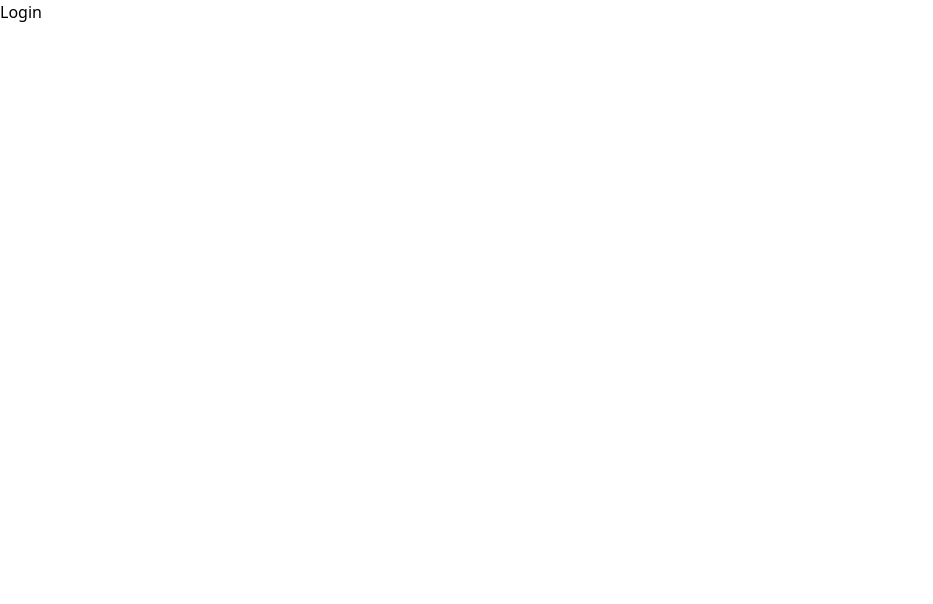
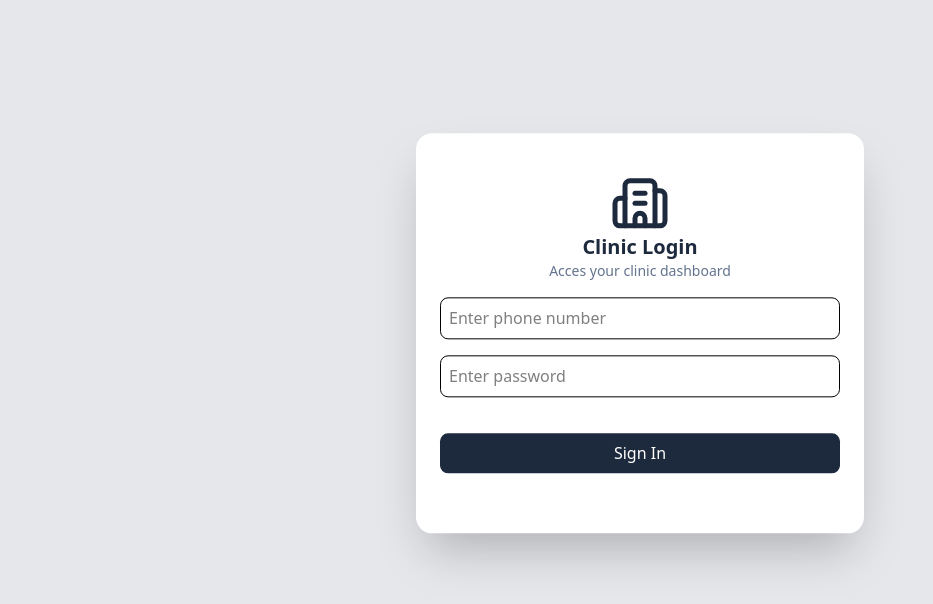
Before and after one commit to Zeeshan-Zahoor/QueueCare, a React (Vite) app: page /clinic in a window 1280 px wide. Shown: the top 604 px of the page, without its empty margins (0-933 px from the left). Built offline with nearby package versions, Linux system fonts and the light colour scheme.

Commit message:
feat[ClinicLogin]: add clinic login pageand simulate authentication using mockData

```diff
--- a/src/data/mockData.js
+++ b/src/data/mockData.js
@@ -38,6 +38,8 @@ export const clinics = [
     status: "Open",
     image:
       "https://tse4.mm.bing.net/th/id/OIP.QMMhjZmbEYUPjpewCN1P3QHaHa?rs=1&pid=ImgDetMain&o=7&rm=3",
+    phone: '6006368678',
+    password: 'Qwerty123@'
   },
   {
     id: 2,
@@ -79,5 +81,7 @@ export const clinics = [
     status: "Open",
     image:
       "https://i.pinimg.com/originals/42/d8/de/42d8de07f715d3ffbaa6a94363734c97.png",
+    phone: '6005089716',
+    password: 'Asdf1234A'
   },
 ];
--- a/src/index.css
+++ b/src/index.css
@@ -1 +1,17 @@
 @import "tailwindcss";
+
+
+@keyframes slide-in {
+  from {
+    transform: translateX(100%);
+    opacity: 0;
+  }
+  to {
+    transform: translateX(0);
+    opacity: 1;
+  }
+}
+
+.animate-slide-in {
+  animation: slide-in 0.3s ease-out;
+}
--- a/src/pages/clinic/ClinicLogin.jsx
+++ b/src/pages/clinic/ClinicLogin.jsx
@@ -1,8 +1,104 @@
-import React from 'react'
+import React, { useState } from 'react';
+import { Building2 } from 'lucide-react';
+import { useNavigate } from 'react-router-dom';
+import { clinics } from '../../data/mockData.js';
+
 
 function ClinicLogin() {
+  const navigate = useNavigate();
+  const [loginData, setLoginData] = useState({
+    phone: "",
+    password: "",
+  })
+  const [error, setError] = useState("");
+
+  const handleSignIn = () => {
+    console.log("clicked")
+    const clinic = clinics.find((clinic) => (
+      clinic.phone === loginData.phone
+    ))
+
+    if (!clinic) {
+      setError("Clinic not found!");
+      return;
+    }
+
+    if (loginData.password !== clinic.password) {
+      setError("Wrong Password!");
+      return;
+    } else {
+      setError("");
+      const clinicId = clinic.id;
+      navigate(`/clinic/${clinicId}/dashboard`);
+    }
+  }
+
   return (
-    <div>Login</div>
+    <div className='w-dvw h-dvh bg-gray-200 px-4'>
+      <div className='max-w-md p-6 py-15 pt-10 m-auto bg-white rounded-2xl flex flex-col space-y-2 gap-2 translate-y-1/3 shadow-2xl'>
+        <div className='w-full flex flex-col items-center'>
+          <Building2 className='w-15 h-15 text-slate-800' />
+          <h1 className='text-xl font-bold text-slate-800'>Clinic Login</h1>
+          <p className='text-sm text-slate-500 font-,medium'>Acces your clinic dashboard</p>
+        </div>
+
+        <input
+          type="text"
+          placeholder='Enter phone number'
+          value={loginData.phone}
+          onChange={(e) => setLoginData({
+            ...loginData,
+            phone: e.target.value
+          })}
+          className='w-full border rounded-lg p-2'
+
+        />
+        <input
+          type="password"
+          name="password"
+          value={loginData.password}
+          onChange={(e) => setLoginData({
+            ...loginData,
+            password: e.target.value
+          })}
+          placeholder='Enter password'
+          className='w-full border rounded-lg p-2'
+        />
+        <button
+          onClick={handleSignIn}
+          className='mt-5 bg-slate-800 text-white p-2 rounded-lg'
+        >
+          Sign In
+        </button>
+      </div>
+
+
+      {/* Error Toast */}
+      {error !== "" && (
+        <div className="fixed top-5 left-1/4 z-50">
+          <div className="flex items-center gap-3 rounded-lg bg-red-500 text-white px-4 py-3 shadow-lg animate-slide-in">
+            {/* Icon */}
+            <svg
+              xmlns="http://www.w3.org/2000/svg"
+              className="h-5 w-5"
+              fill="none"
+              viewBox="0 0 24 24"
+              stroke="currentColor"
+            >
+              <path
+                strokeLinecap="round"
+                strokeLinejoin="round"
+                strokeWidth={2}
+                d="M12 9v2m0 4h.01M5.07 19h13.86c1.54 0 2.5-1.67 1.73-3L13.73 4c-.77-1.33-2.69-1.33-3.46 0L3.34 16c-.77 1.33.19 3 1.73 3z"
+              />
+            </svg>
+
+            {/* Message */}
+            <span className="text-sm font-medium">{error}</span>
+          </div>
+        </div>
+      )}
+    </div>
   )
 }
 
--- a/src/pages/patient/PatientSettings.jsx
+++ b/src/pages/patient/PatientSettings.jsx
@@ -7,8 +7,10 @@ import {
   ChevronRight,
   Building2,
 } from "lucide-react";
+import { useNavigate } from "react-router-dom";
 
 function PatientSettings() {
+  const navigate = useNavigate();
   return (
     <div className="max-w-md min-h-dvh mx-auto px-4 py-5 bg-gray-50 flex flex-col">
 
@@ -57,7 +59,9 @@ function PatientSettings() {
           Login as Clinic / Hospital
         </h2>
 
-        <button className="w-full bg-slate-800 hover:bg-slate-900 text-white rounded-2xl px-4 py-2 flex items-center justify-between transition">
+        <button
+        onClick={() => navigate('/clinic')}
+        className="w-full bg-slate-800 hover:bg-slate-900 text-white rounded-2xl px-4 py-2 flex items-center justify-between transition">
 
           <div className="flex items-center gap-3">
             <div className="bg-white/10 p-2 rounded-lg">
```
